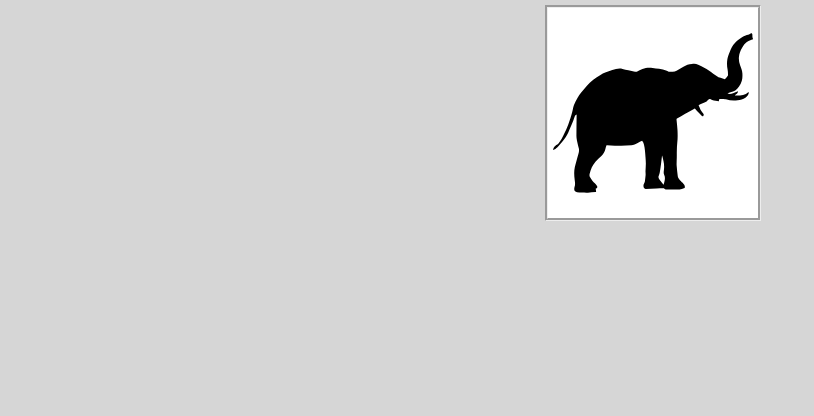
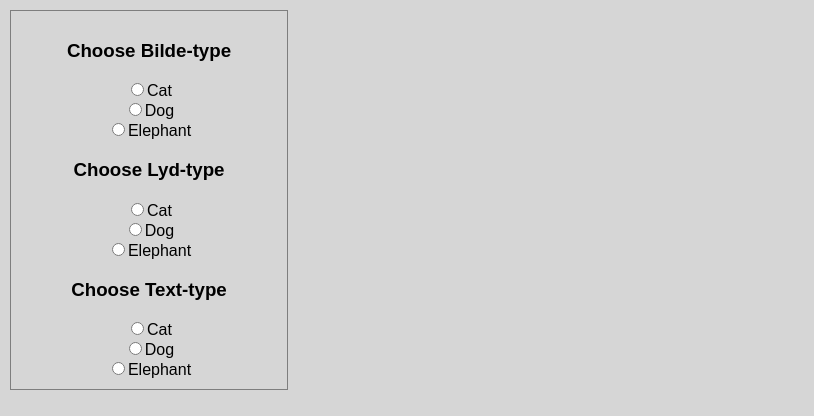
Before and after one commit to Darti12/Prosjekt-2, a React (Create React App) app in the folder pro2/: page / in a window 1280 px wide. Shown: the top 416 px of the page, without its empty margins (0-814 px from the left). Built offline with nearby package versions, Linux system fonts and the light colour scheme.

Commit message:
Categorys/choices finished

```diff
--- a/pro2/src/App.css
+++ b/pro2/src/App.css
@@ -27,6 +27,13 @@ body {
   border-bottom: 1px solid rgb(0, 0, 0);
   padding-left: 0;
   display: flex;
+}
+
+#Category-container {
+  border: 1px solid rgb(126, 126, 126);
+  padding: 10px;
+  width: 20%;
+  margin: 10px;
 }
 
 .tab-list-item {
@@ -81,13 +88,13 @@ body {
     transform: rotate(360deg);
   }
 }
-.diktTekst{
+.diktTekst {
   text-align: center;
   background-color: red;
   margin: auto;
   width: 50%;
 }
 
-.diktTittel{
+.diktTittel {
   font-style: italic;
 }
--- a/pro2/src/App.js
+++ b/pro2/src/App.js
@@ -2,6 +2,7 @@ import React, { Component } from "react";
 import "./App.css";
 import Tabs from "./components/Tab.js";
 import Visuals from "./components/Visuals.jsx";
+import Category from "./components/Category";
 
 // components
 
@@ -9,7 +10,7 @@ class App extends Component {
   render() {
     return (
       <div className="App">
-        <Visuals />
+        <Category />
       </div>
     );
   }
--- /dev/null
+++ b/pro2/src/components/Category.jsx
@@ -0,0 +1,53 @@
+import React, { Component } from "react";
+import Choices from "./Choices";
+
+class Category extends Component {
+  state = {
+    textType: null,
+    imageType: null,
+    soundType: null
+  };
+
+  hello() {
+    console.log("text: " + this.state.textType);
+    console.log("lyd: " + this.state.soundType);
+    console.log("bilde: " + this.state.imageType);
+  }
+
+  handleChangeValueImage = e => {
+    this.state.imageType = e;
+    this.setState({ imageType: e });
+    this.hello();
+  };
+  handleChangeValueSound = e => {
+    this.state.soundType = e;
+    this.setState({ soundType: e });
+  };
+  handleChangeValueText = e => {
+    this.state.textType = e;
+    this.setState({ textType: e });
+  };
+  render() {
+    return (
+      <div id="Category-container">
+        <Choices
+          type="Bilde"
+          value={this.state.imageType}
+          onChangeValue={this.handleChangeValueImage}
+        />
+        <Choices
+          type="Lyd"
+          value={this.state.soundType}
+          onChangeValue={this.handleChangeValueSound}
+        />
+        <Choices
+          type="Text"
+          value={this.state.textType}
+          onChangeValue={this.handleChangeValueText}
+        />
+      </div>
+    );
+  }
+}
+
+export default Category;
--- /dev/null
+++ b/pro2/src/components/Choices.jsx
@@ -0,0 +1,55 @@
+import React, { Component } from "react";
+import PropTypes from "prop-types";
+
+class Choices extends Component {
+  state = {};
+  constructor(props) {
+    super(props);
+    this._getValueChecked = this._getValueChecked.bind(this);
+  }
+
+  _getValueChecked() {
+    var checked = document.querySelector(
+      'input[name="' + this.props.type + '"]:checked'
+    ).value;
+    this.props.onChangeValue(checked);
+  }
+
+  render() {
+    return (
+      <div>
+        <h3>
+          Choose {this.props.type}
+          -type
+        </h3>
+        <form onChange={() => this._getValueChecked()}>
+          <input
+            type="radio"
+            name={this.props.type}
+            id={this.props.type}
+            value="Cat"
+          />
+          Cat
+          <br />
+          <input
+            type="radio"
+            name={this.props.type}
+            id={this.props.type}
+            value="Dog"
+          />
+          Dog
+          <br />
+          <input
+            type="radio"
+            name={this.props.type}
+            id={this.props.type}
+            value="Elephant"
+          />
+          Elephant
+        </form>
+      </div>
+    );
+  }
+}
+
+export default Choices;
```
